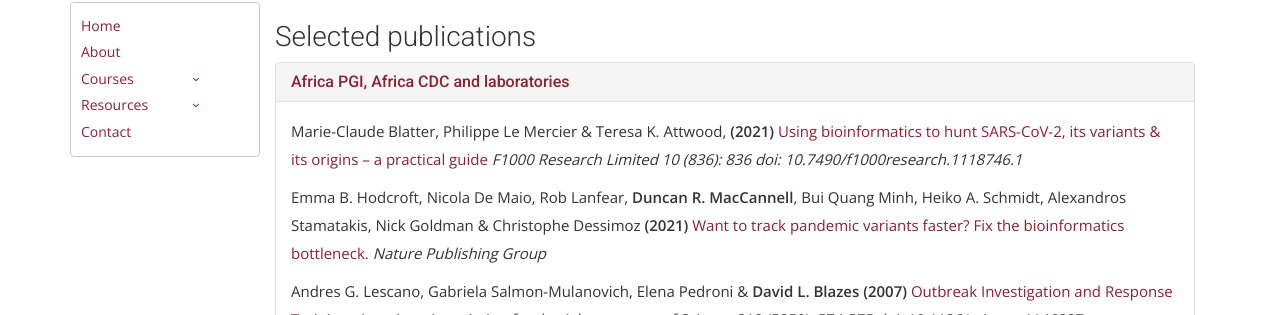
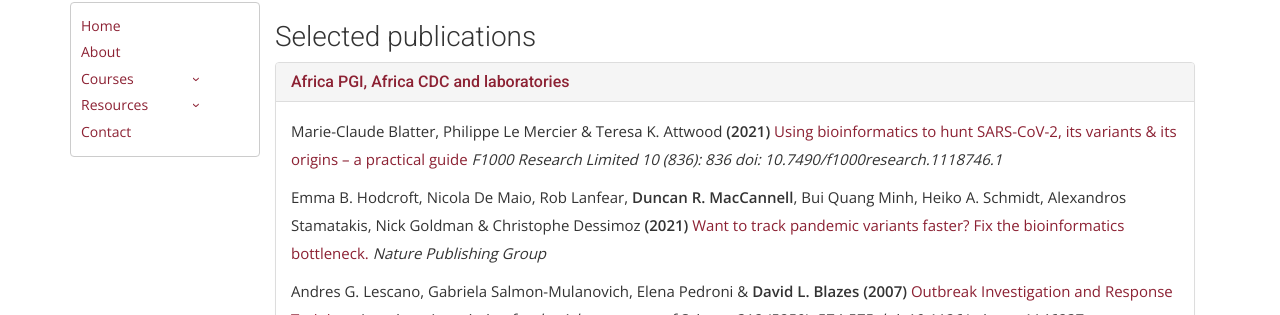
Before and after one commit to uct-cbio/ngs-academy, a Jekyll site: the page built from publications.html, in a window 1280 px wide. Shown: the part 271-586 px from the top of the page. Built offline with Jekyll 4.4.1, drawn with Linux system fonts in a browser that asks for light colours; nearby versions of some CDN libraries; some web fonts are replaced; comment, search, counter and statistics services are not loaded.

Commit message:
removed a comma on the latest publication

```diff
--- a/publications.html
+++ b/publications.html
@@ -22,7 +22,7 @@ permalink: /resources/publications/
           <div class="panel-body">
 
             <p>
-              Marie-Claude Blatter, Philippe Le Mercier & Teresa K. Attwood, <b>(2021) </b> <a style="color:black;"
+              Marie-Claude Blatter, Philippe Le Mercier & Teresa K. Attwood <b>(2021) </b> <a style="color:black;"
                 href="https://doi.org/10.7490/f1000research.1118746.1" target="_blank">
 
                 Using bioinformatics to hunt SARS-CoV-2, its variants & its origins – a practical guide
```
